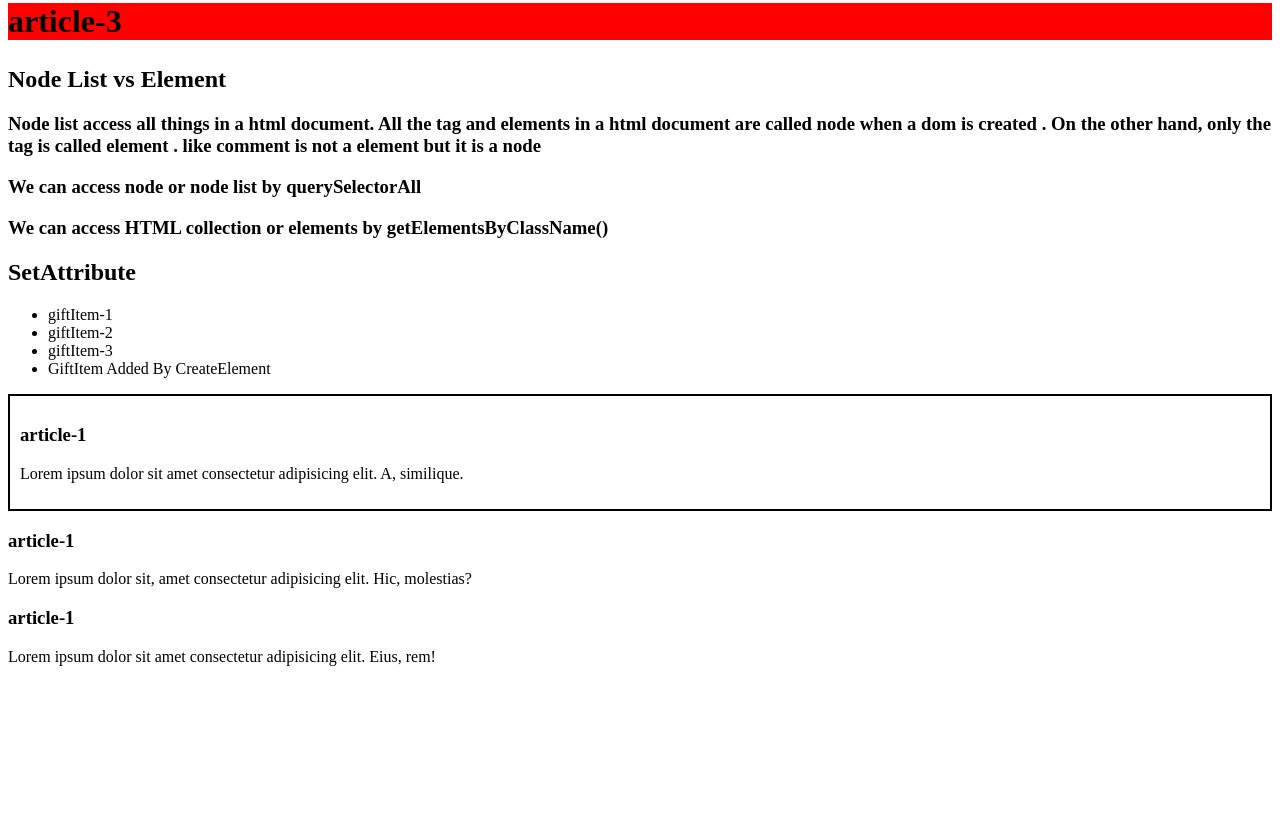
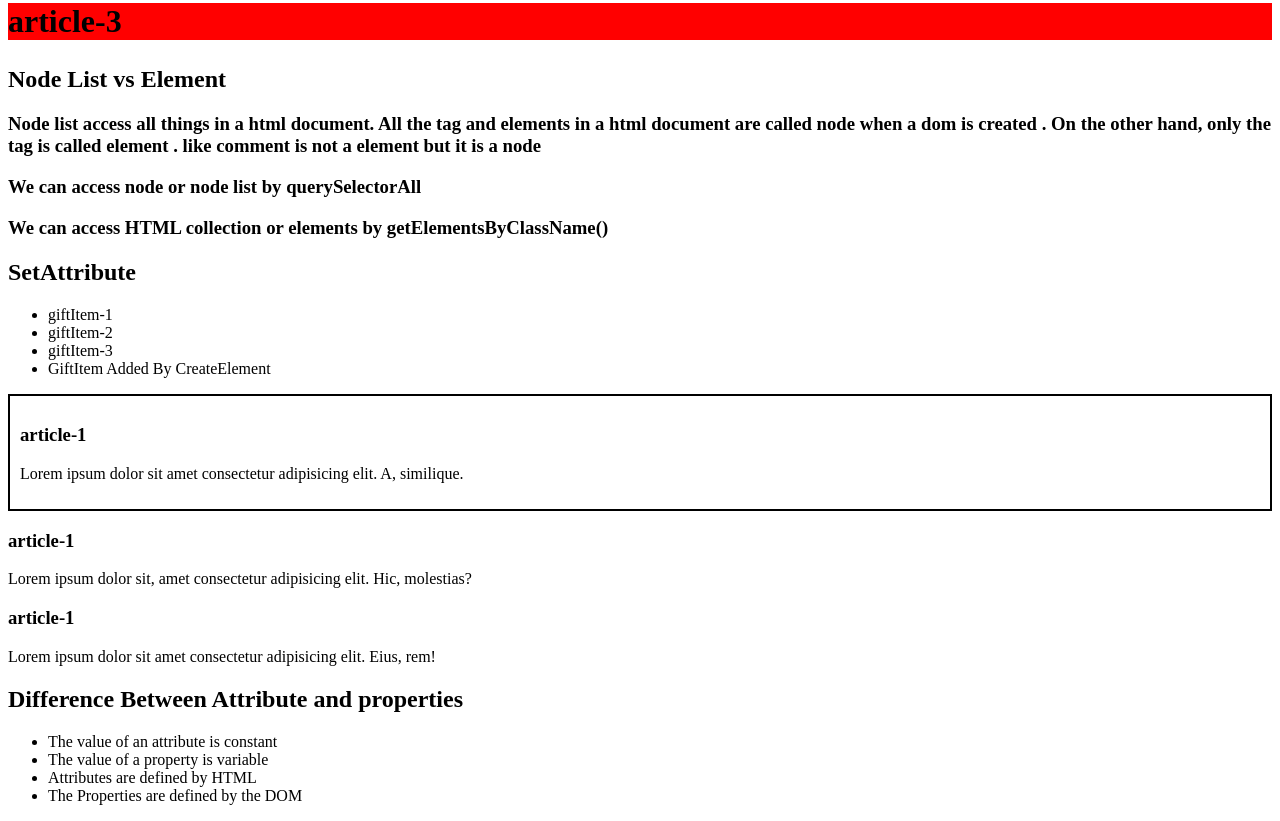
Before and after one commit to asifurrahman01714/Milestone-4, a plain HTML site: page Module 17/17.3/index.html in a window 1280 px wide. Shown: the part 730-1551 px from the top of the page. Before the commit the page ends 1412 px from the top, so only its background shows below. Drawn offline with Linux system fonts and the light colour scheme.

Commit message:
Attribute vs Properties

```diff
--- a/Module 17/17.3/index.html
+++ b/Module 17/17.3/index.html
@@ -145,5 +145,15 @@
         <h3>article-1</h3>
         <p>Lorem ipsum dolor sit amet consectetur adipisicing elit. Eius, rem!</p>
     </article>
+
+    <article>
+        <h1>Difference Between Attribute and properties</h1>
+        <ul>
+            <li>The value of an attribute is constant</li>
+            <li>The value of a property is variable</li>
+            <li>Attributes are defined by HTML </li>
+            <li>The Properties are defined by the DOM</li>
+        </ul>
+    </article>
 </body>
 </html>
```
